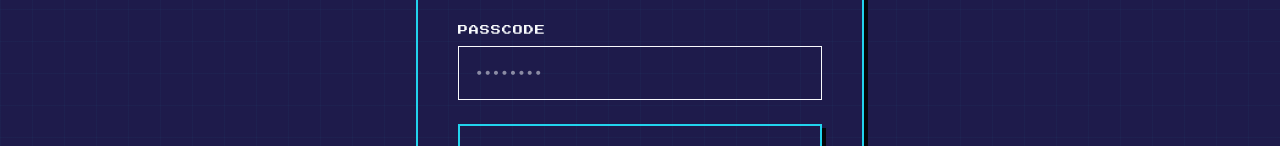
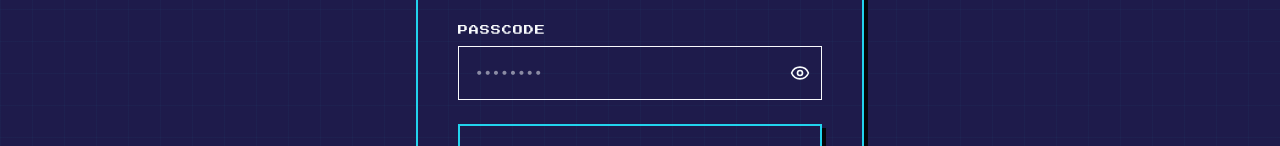
Before and after one commit to Amryousryy/amr-yousry-portfolio, a Next.js app: page /login in a window 1280 px wide. Shown: the part 535-681 px from the top of the page. Built offline with nearby package versions, Linux system fonts and the light colour scheme; no server answers; the database is empty.

Commit message:
fix: allow correct admin login after failed attempts

```diff
--- a/scripts/qa/auth-rate-limit-unit.ts
+++ b/scripts/qa/auth-rate-limit-unit.ts
@@ -72,6 +72,21 @@ for (let i = 0; i < 5; i++) {
 }
 assert(!checkRateLimit(email, ip).allowed, "re-blocked after reset");
 
+// 10. Bypass pattern — clearFailedAttempts on a blocked key restores access
+clearFailedAttempts(email, ip);
+assert(checkRateLimit(email, ip).allowed, "clear on blocked key restores access");
+
+// 11. Re-block to confirm bypass requires explicit clear
+for (let i = 0; i < 5; i++) {
+  recordFailedAttempt(email, ip);
+}
+assert(!checkRateLimit(email, ip).allowed, "re-blocked after bypass test");
+// Auth layer bypass: the utility does not know about credentials, but
+// when authorize() validates correct credentials, it calls
+// clearFailedAttempts() *before* checkRateLimit() is ever consulted.
+// This allows correct credentials to always bypass a blocked key.
+_resetStore();
+
 // ── Summary ─────────────────────────────────────────────────────────
 console.log(`\nPassed: ${passed} / ${passed + failed}`);
 console.log(`Failed: ${failed} / ${passed + failed}`);
--- a/src/app/(marketing)/login/page.tsx
+++ b/src/app/(marketing)/login/page.tsx
@@ -4,11 +4,12 @@ import React, { useState, Suspense } from "react";
 import { signIn } from "next-auth/react";
 import { useRouter, useSearchParams } from "next/navigation";
 import { motion } from "framer-motion";
-import { Loader2 } from "lucide-react";
+import { Eye, EyeOff, Loader2 } from "lucide-react";
 
 function LoginForm() {
   const [email, setEmail] = useState("");
   const [password, setPassword] = useState("");
+  const [showPassword, setShowPassword] = useState(false);
   const [loading, setLoading] = useState(false);
   const [error, setError] = useState("");
   const router = useRouter();
@@ -29,7 +30,7 @@ function LoginForm() {
       });
 
       if (res?.error) {
-        setError("Invalid credentials or too many attempts. Please try again later.");
+        setError("Invalid credentials. Please check your email and passcode, then try again.");
         setLoading(false);
       } else if (res?.ok) {
         router.push(callbackUrl);
@@ -73,14 +74,25 @@ function LoginForm() {
         </div>
         <div>
           <label className="pixel-text text-[10px] text-accent block mb-2 uppercase tracking-widest">Passcode</label>
+          <div className="relative">
             <input
-            type="password"
+              type={showPassword ? "text" : "password"}
               value={password}
               onChange={(e) => setPassword(e.target.value)}
-            className="w-full bg-background border border-primary/20 p-4 outline-none focus:border-accent transition-colors font-mono text-sm"
+              className="w-full bg-background border border-primary/20 p-4 pr-12 outline-none focus:border-accent transition-colors font-mono text-sm"
               placeholder="••••••••"
               autoComplete="current-password"
             />
+            <button
+              type="button"
+              aria-label={showPassword ? "Hide passcode" : "Show passcode"}
+              aria-pressed={showPassword}
+              onClick={() => setShowPassword((s) => !s)}
+              className="absolute right-3 top-1/2 -translate-y-1/2 text-foreground/40 hover:text-accent transition-colors"
+            >
+              {showPassword ? <EyeOff size={20} /> : <Eye size={20} />}
+            </button>
+          </div>
         </div>
 
         <button
--- a/src/lib/auth.ts
+++ b/src/lib/auth.ts
@@ -45,12 +45,6 @@ export const authOptions: NextAuthOptions = {
         const normalizedEmail = credentials.email.trim();
         const inputPassword = credentials.password;
 
-        const { allowed } = checkRateLimit(normalizedEmail, ip);
-        if (!allowed) {
-          logFailedLogin(normalizedEmail);
-          return null;
-        }
-
         const adminEmail = (process.env.ADMIN_EMAIL || "").trim();
         const adminPass = (process.env.ADMIN_PASSWORD || "").trim();
 
@@ -59,37 +53,38 @@ export const authOptions: NextAuthOptions = {
           return null;
         }
 
+        // Validate credentials before rate limit check
         const isWrongEmail = normalizedEmail !== adminEmail;
 
-        if (isWrongEmail) {
-          recordFailedAttempt(normalizedEmail, ip);
+        let passwordValid = false;
+        if (!isWrongEmail) {
+          const passBuf = Buffer.from(inputPassword);
+          const adminPassBuf = Buffer.from(adminPass);
+          if (passBuf.length === adminPassBuf.length) {
+            passwordValid = timingSafeEqual(passBuf, adminPassBuf);
+          }
+        }
+
+        // Correct credentials always bypass rate limit
+        if (!isWrongEmail && passwordValid) {
+          clearFailedAttempts(normalizedEmail, ip);
+          return {
+            id: "1",
+            name: "Admin",
+            email: adminEmail,
+          };
+        }
+
+        // Invalid credentials — apply rate limiting
+        const { allowed } = checkRateLimit(normalizedEmail, ip);
+        if (!allowed) {
           logFailedLogin(normalizedEmail);
           return null;
         }
 
-        const passBuf = Buffer.from(inputPassword);
-        const adminPassBuf = Buffer.from(adminPass);
-
-        if (passBuf.length !== adminPassBuf.length) {
-          recordFailedAttempt(normalizedEmail, ip);
-          logFailedLogin(normalizedEmail);
-          return null;
-        }
-
-        const isMatch = timingSafeEqual(passBuf, adminPassBuf);
-        if (!isMatch) {
-          recordFailedAttempt(normalizedEmail, ip);
-          logFailedLogin(normalizedEmail);
-          return null;
-        }
-
-        clearFailedAttempts(normalizedEmail, ip);
-
-        return {
-          id: "1",
-          name: "Admin",
-          email: adminEmail,
-        };
+        recordFailedAttempt(normalizedEmail, ip);
+        logFailedLogin(normalizedEmail);
+        return null;
       },
     }),
   ],
```
Lines whose indentation alone changed are shown as unchanged.
